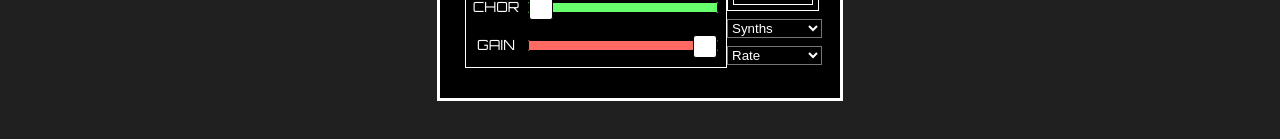
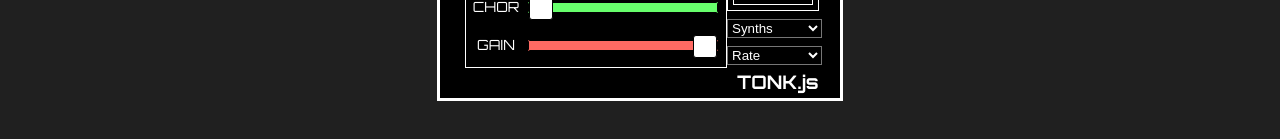
Before and after one commit to CrugBarat/tonkjs_React, a React (Create React App) app: page /arpeggiator in a window 1280 px wide. Shown: the part 563-702 px from the top of the page. Built offline with nearby package versions, Linux system fonts and the light colour scheme.

Commit message:
adds label to arp
Signed-off-by: CrugBarat <craigtbarratt@gmail.com>

```diff
--- a/src/containers/arpeggiator/Arpeggiator.css
+++ b/src/containers/arpeggiator/Arpeggiator.css
@@ -222,3 +222,10 @@ button {
   font-family: 'Orbitron', sans-serif;
   font-size: 20px;
 }
+
+.arp-tonk-label {
+  width: 80px;
+  padding: 0;
+  margin: 5px 0px 0px 10px;
+  float: left;
+}
--- a/src/containers/arpeggiator/Arpeggiator.js
+++ b/src/containers/arpeggiator/Arpeggiator.js
@@ -263,6 +263,7 @@ export default function Arpeggiator() {
           </div>
         <Select styleName={"select"} choices={synthChoices} onSelect={onSynthSelect} name={"Synths"} />
         <Select styleName={"select"} choices={durationChoices} onSelect={onDurationSelect} name={"Rate"} />
+        <h3 className="arp-tonk-label">TONK.js</h3>
     </section>
     </Fragment>
   )
```
